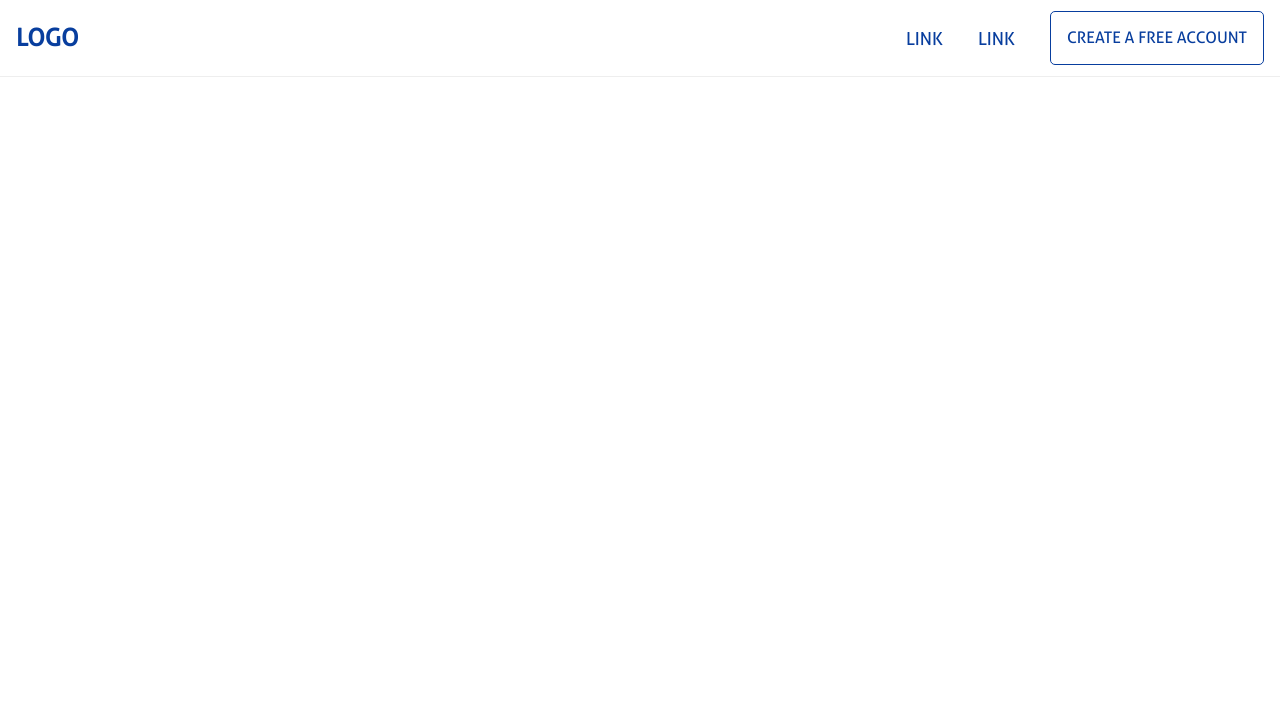
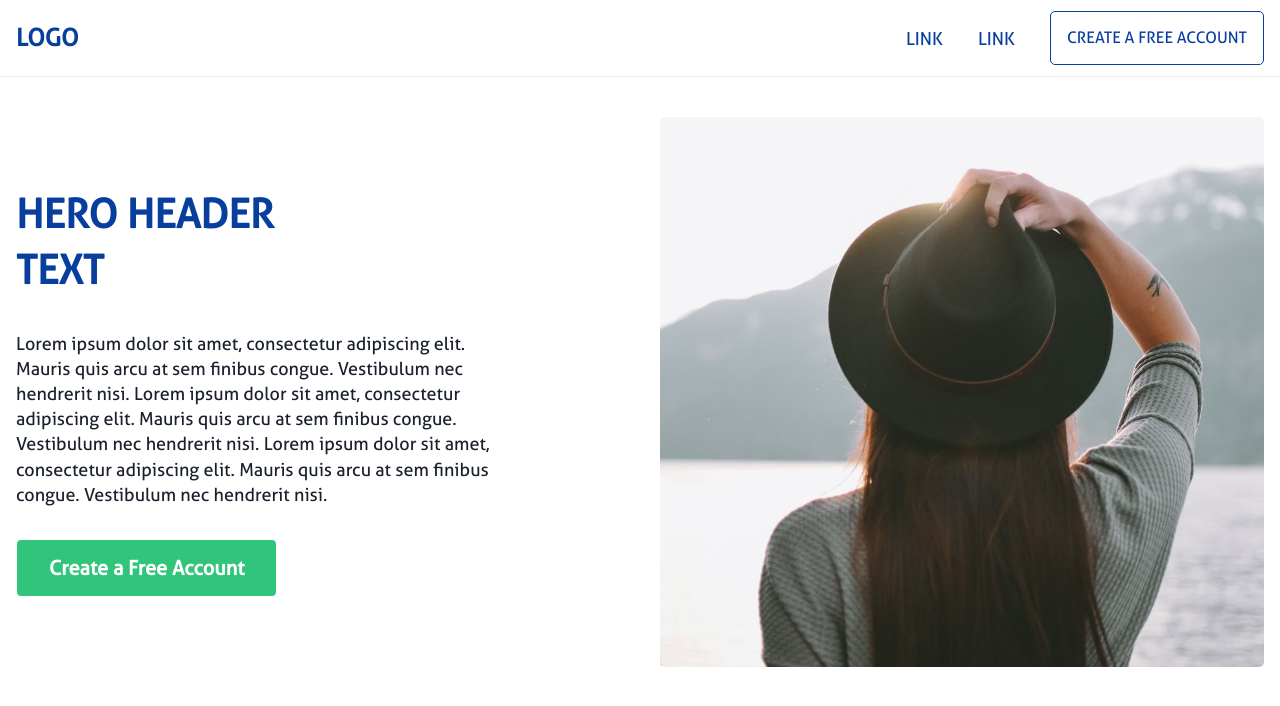
Before and after one commit to dayojiboye/chakra-ui-example, a React (Create React App) app: page / in a window 1280 px wide. Shown: the top 706 px of the page. Built offline with nearby package versions, Linux system fonts and the light colour scheme.

Commit message:
feat: added hero section

```diff
--- /dev/null
+++ b/jsconfig.json
@@ -0,0 +1,6 @@
+{
+	"compilerOptions": {
+		"baseUrl": "src"
+	},
+	"include": ["src"]
+}
--- a/src/App.js
+++ b/src/App.js
@@ -1,5 +1,10 @@
+import HeroSection from "components/HeroSection";
 import Layout from "./components/Layout";
 
 export default function App() {
-	return <Layout></Layout>;
+	return (
+		<Layout>
+			<HeroSection />
+		</Layout>
+	);
 }
--- a/src/components/Header.js
+++ b/src/components/Header.js
@@ -7,7 +7,7 @@
 	@media (max-width: 639px) {
 		position: fixed;
 		top: 0;
-		right: ${(props) => (props.show ? 0 : "-100%")};
+		right: ${(props) => (props.open ? 0 : "-100%")};
 		z-index: 200;
 		background-color: rgba(18, 61, 138);
 		width: 100%;
@@ -36,18 +36,18 @@
 		transition: all 0.4s ease-in-out;
 	}
 	#bar1 {
-		transform: ${(props) => (props.show ? "rotate(-45deg) translate(-4px, 6px)" : "none")};
+		transform: ${(props) => (props.open ? "rotate(-45deg) translate(-4px, 6px)" : "none")};
 		background-color: ${(props) =>
-			props.show ? props.theme.colors.white : props.theme.colors.blue};
+			props.open ? props.theme.colors.white : props.theme.colors.blue};
 	}
 	#bar2 {
-		opacity: ${(props) => (props.show ? 0 : 1)};
+		opacity: ${(props) => (props.open ? 0 : 1)};
 		background-color: ${(props) => props.theme.colors.blue};
 	}
 	#bar3 {
-		transform: ${(props) => (props.show ? "rotate(45deg) translate(-5px, -8px)" : "none")};
+		transform: ${(props) => (props.open ? "rotate(45deg) translate(-5px, -8px)" : "none")};
 		background-color: ${(props) =>
-			props.show ? props.theme.colors.white : props.theme.colors.blue};
+			props.open ? props.theme.colors.white : props.theme.colors.blue};
 	}
 `;
 
@@ -90,7 +90,7 @@
 					alignItems={["flex-start", "center"]}
 					gap={["48px 0px", "0px 35px"]}
 					p={["84px 35px 60px", "0px"]}
-					show={openSideBar}
+					open={openSideBar}
 				>
 					<NavLink
 						as="a"
@@ -130,7 +130,7 @@
 
 				<Hamburger
 					role="button"
-					show={openSideBar}
+					open={openSideBar}
 					display={["block", "none"]}
 					onClick={() => {
 						setOpenSideBar(!openSideBar);
--- /dev/null
+++ b/src/components/HeroSection.js
@@ -0,0 +1,67 @@
+import React from "react";
+import HeroImg from "assets/images/photo-1521500875084-9ad8838c5f4bbb.jfif";
+import { Box, Button, Text } from "@chakra-ui/react";
+import Wrapper from "./Wrapper";
+
+export default function HeroSection() {
+	return (
+		<Box as="section">
+			<Wrapper
+				display="flex"
+				flexDirection={["column", null, "row"]}
+				alignItems="center"
+				gap={["40px 0px", null, "0px 40px"]}
+				paddingTop="40px"
+				paddingBottom="100px"
+			>
+				<Box flex="1">
+					<Text
+						as="h1"
+						fontSize={["32px", null, "40px"]}
+						maxWidth={["600px", null, "300px"]}
+						color="blue"
+						fontWeight="700"
+						textAlign={["center", null, "left"]}
+					>
+						HERO HEADER TEXT
+					</Text>
+					<Text
+						as="p"
+						fontSize={["16px", "18px"]}
+						maxWidth={["600px", null, "500px"]}
+						marginY="32px"
+						textAlign={["center", null, "left"]}
+					>
+						Lorem ipsum dolor sit amet, consectetur adipiscing elit. Mauris quis arcu at sem finibus
+						congue. Vestibulum nec hendrerit nisi. Lorem ipsum dolor sit amet, consectetur
+						adipiscing elit. Mauris quis arcu at sem finibus congue. Vestibulum nec hendrerit nisi.
+						Lorem ipsum dolor sit amet, consectetur adipiscing elit. Mauris quis arcu at sem finibus
+						congue. Vestibulum nec hendrerit nisi.
+					</Text>
+					<Button
+						as="a"
+						href="/"
+						variant="primary"
+						fontSize={["16px", null, "20px"]}
+						fontWeight="600"
+						width="fit-content"
+						marginX={["auto", null, "0px"]}
+					>
+						Create a Free Account
+					</Button>
+				</Box>
+
+				<Box flex="1">
+					<Box
+						as="img"
+						alt="Hero Section"
+						src={HeroImg}
+						width="100%"
+						height="100%"
+						borderRadius="5px"
+					/>
+				</Box>
+			</Wrapper>
+		</Box>
+	);
+}
--- a/src/components/Layout.js
+++ b/src/components/Layout.js
@@ -1,10 +1,14 @@
+import { Box } from "@chakra-ui/react";
 import React from "react";
 import Header from "./Header";
 
-export default function Layout() {
+export default function Layout({ children }) {
 	return (
 		<>
 			<Header />
+			<Box as="main" width="100%" mt="77px">
+				{children}
+			</Box>
 		</>
 	);
 }
```
